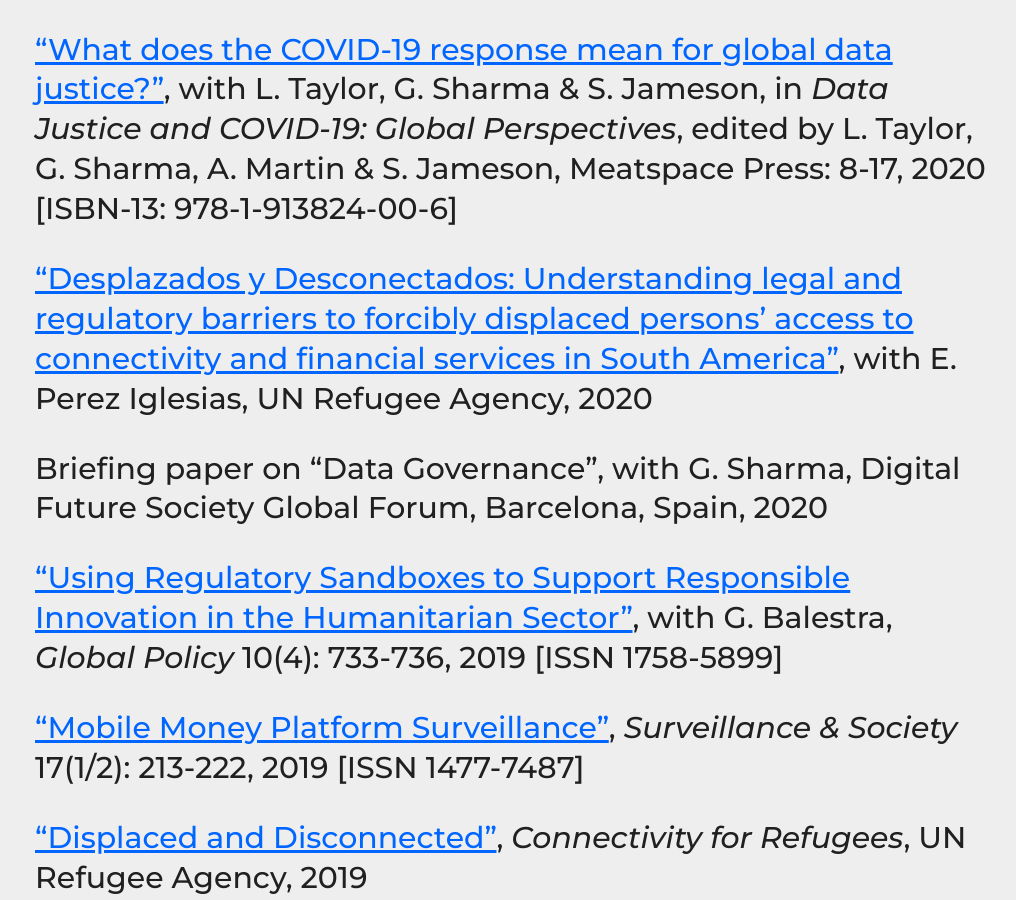
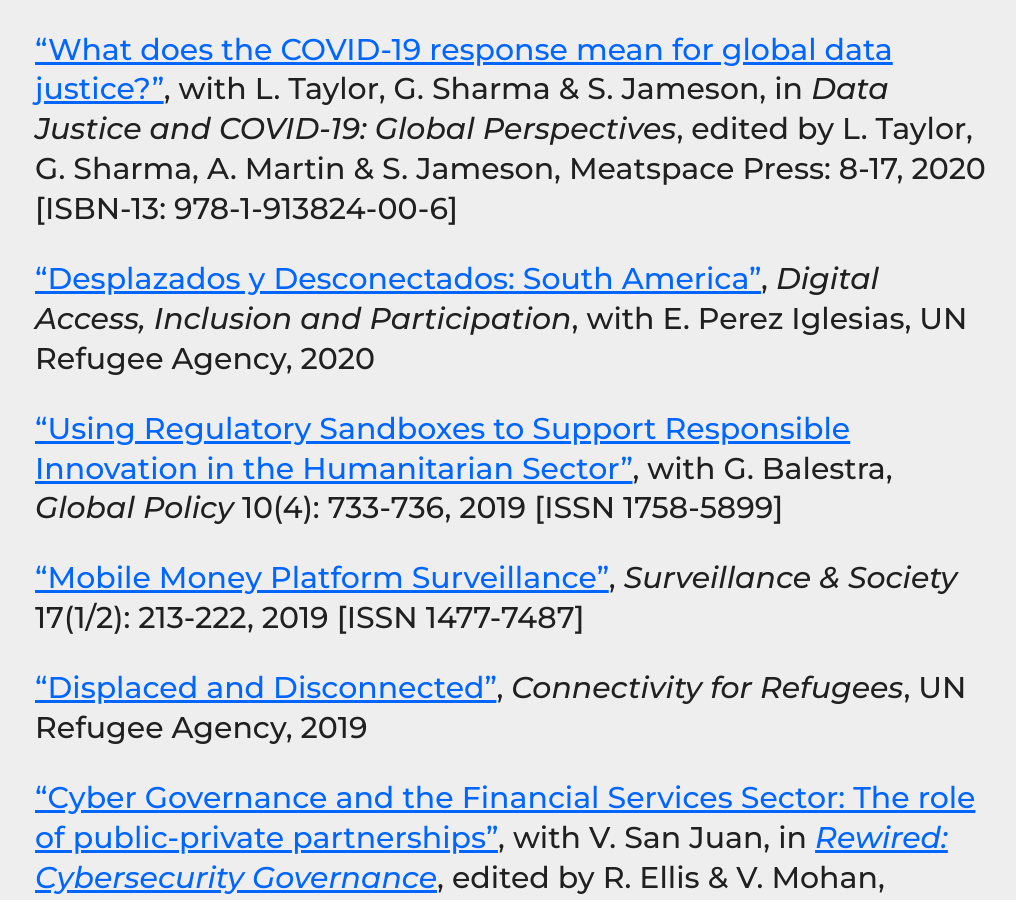
Before and after one commit to haroonalrasheed/641a, a Jekyll site: the page built from select-publications/index.md, in a window 1280 px wide and 900 px high, scrolled down 658 px. Shown: the whole window, without its empty margins (129-1145 px from the left). Built offline with Jekyll 4.4.1, drawn with Linux system fonts in a browser that asks for light colours.

Commit message:
Update index.md

```diff
--- a/select-publications/index.md
+++ b/select-publications/index.md
@@ -13,10 +13,7 @@ _[Contact me](mailto:a.k.martin@uvt.nl) for copies of articles/chapters_
 
 ["What does the COVID-19 response mean for global data justice?"](https://ia801504.us.archive.org/25/items/data-justice-and-covid-19/Data_Justice_and_COVID-19.pdf), with L. Taylor, G. Sharma & S. Jameson, in *Data Justice and COVID-19: Global Perspectives*, edited by L. Taylor, G. Sharma, A. Martin & S. Jameson, Meatspace Press: 8-17, 2020 [ISBN-13: 978-1-913824-00-6]
 
-["Desplazados y Desconectados: Understanding legal and regulatory barriers to forcibly displaced persons’ access to connectivity
-and financial services in South America"](https://www.unhcr.org/innovation/displaced-and-disconnected/), with E. Perez Iglesias, UN Refugee Agency, 2020
-
-Briefing paper on "Data Governance", with G. Sharma, Digital Future Society Global Forum, Barcelona, Spain, 2020
+["Desplazados y Desconectados: South America"](https://www.unhcr.org/innovation/displaced-and-disconnected/), *Digital Access, Inclusion and Participation*, with E. Perez Iglesias, UN Refugee Agency, 2020
 
 ["Using Regulatory Sandboxes to Support Responsible Innovation in the Humanitarian Sector"](https://doi.org/10.1111/1758-5899.12729), with G. Balestra, *Global Policy* 10(4): 733-736, 2019 [ISSN 1758-5899]
 
```
